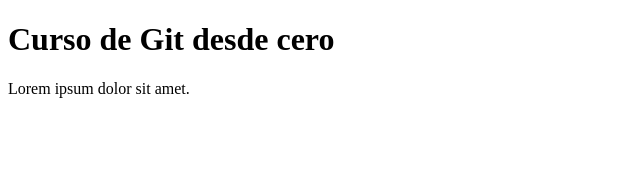
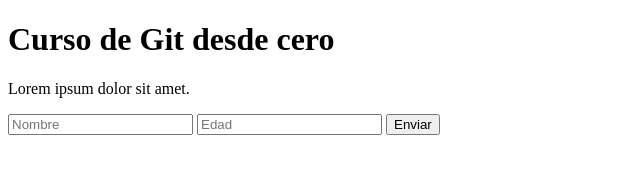
Before and after one commit to Jhonatan-Cortezz/Learning-git, a plain HTML site: page index.html in a window 1280 px wide. Shown: the whole page, without its empty margins (0-640 px from the left). Drawn offline with Linux system fonts and the light colour scheme.

Commit message:
agregando formulario

```diff
--- a/index.html
+++ b/index.html
@@ -4,6 +4,7 @@
     <meta charset="UTF-8">
     <meta name="viewport" content="width=device-width, initial-scale=1.0">
     <title>Curso de git</title>
+    <script src="js/script.js"></script>
 </head>
 <body>
     <h1>Curso de Git desde cero</h1>
@@ -11,5 +12,12 @@
     <p>Lorem ipsum dolor sit amet.</p>
 
 
+
+    <form action="index.html" method="post">
+        <input type="text" name="nombre" id="nombre" placeholder="Nombre">
+        <input type="text" name="edad" id="edad" placeholder="Edad">
+        <input type="submit" value="Enviar">
+    </form>
+
 </body>
 </html>
```
